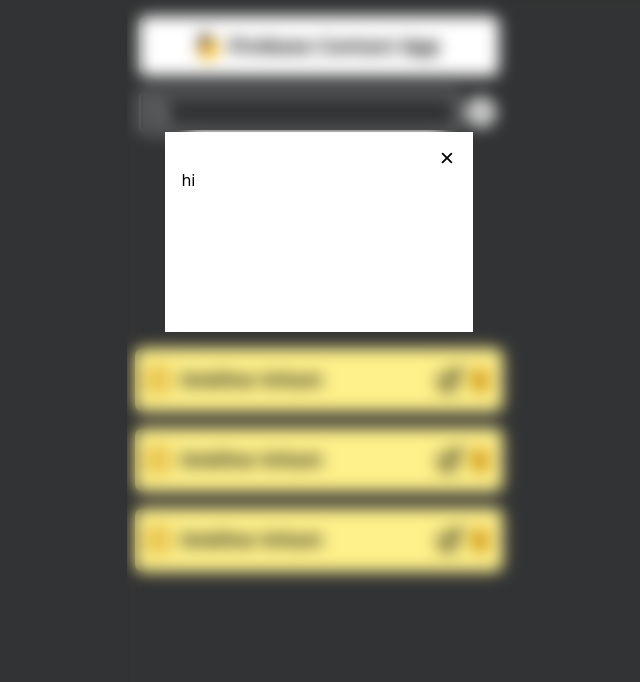
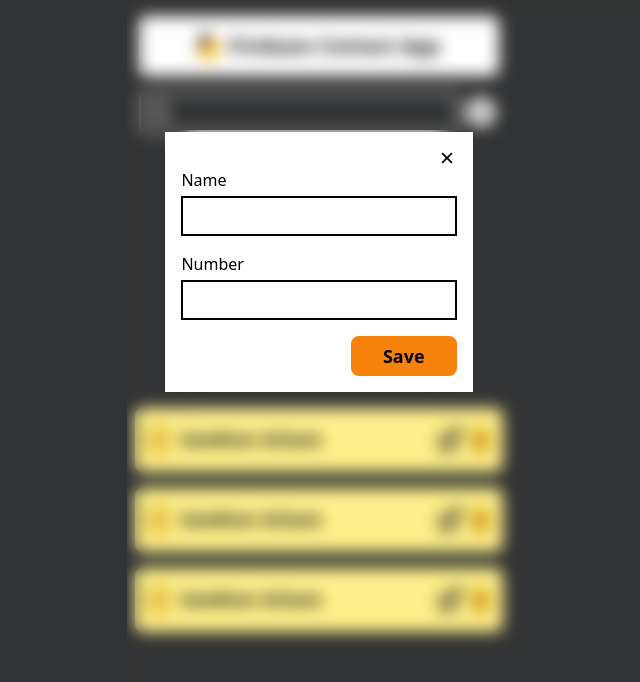
Before and after one commit to Istekhar-Arkam/Contact-App, a React (Vite) app: page / in a window 1280 px wide. Both pictures are taken after a click on the icon 802 px from the left and 112 px from the top of the page. Shown: the top 682 px of the page, without its empty margins (321-961 px from the left). Built offline with nearby package versions, Linux system fonts and the light colour scheme.

Commit message:
add formik

```diff
--- a/package.json
+++ b/package.json
@@ -10,6 +10,7 @@
     "preview": "vite preview"
   },
   "dependencies": {
+    "formik": "^2.4.6",
     "react": "^18.3.1",
     "react-dom": "^18.3.1",
     "react-icons": "^5.3.0"
--- a/src/components/addAndUpdate.jsx
+++ b/src/components/addAndUpdate.jsx
@@ -1,13 +1,59 @@
-import React from 'react'
-import Modal from "../components/modal"
-const AddAndUpdate = ({isOpen,onClose}) => {
+import React from "react";
+import Modal from "../components/modal";
+import { Formik, Form, Field } from "formik";
+import { addDoc, collection } from "firebase/firestore";
+import { db } from "../config/firebase";
+
+const AddAndUpdate = ({ isOpen, onClose }) => {
+  const AddAndUpdateContact = (contact) => {
+    const addContact = async (contact) => {
+      try {
+        const contactRef = collection(db, "contacts");
+        await addDoc(contactRef, contact);
+      } catch (error) {
+        console.log(error);
+      }
+    };
+  };
+
   return (
     <div>
-    <Modal isOpen={isOpen} onClose={onClose}>
-    hi
-  </Modal>
-  </div>
-  )
-}
+      <Modal isOpen={isOpen} onClose={onClose}>
+        <Formik
+          initialValues={{
+            name: "",
+            number: "",
+          }}
+          onSubmit={(values) => {
+            console.log(values);
+            addContact(values)
+          }}
+        >
+          <Form className="flex flex-col gap-4">
+            <div className="flex flex-col gap-1">
+              <label htmlFor="name">Name</label>
+              <Field
+                type="name"
+                name="name"
+                className="border-2 border-black h-10 px-2"
+              />
+            </div>
+            <div className="flex flex-col gap-1">
+              <label htmlFor="number">Number</label>
+              <Field
+                type="number"
+                name="number"
+                className="border-2 border-black h-10 px-2"
+              />
+            </div>
+            <button className="bg-orange border-1 px-8 py-1.5 self-end rounded-lg text-lg font-semibold">
+              Save
+            </button>
+          </Form>
+        </Formik>
+      </Modal>
+    </div>
+  );
+};
 
-export default AddAndUpdate
+export default AddAndUpdate;
--- a/src/config/firebase.js
+++ b/src/config/firebase.js
@@ -1,16 +1,19 @@
+// Import the functions you need from the SDKs you need
 import { initializeApp } from "firebase/app";
-import { getAnalytics } from "firebase/analytics";
 import { getFirestore } from "firebase/firestore";
+// TODO: Add SDKs for Firebase products that you want to use
+// https://firebase.google.com/docs/web/setup#available-libraries
 
+// Your web app's Firebase configuration
 const firebaseConfig = {
-  apiKey: "AIzaSyC30zYj-9lyt1fwQ2Avm3K9rcW7gHeq_pg",
-  authDomain: "contact-app-4c524.firebaseapp.com",
-  projectId: "contact-app-4c524",
-  storageBucket: "contact-app-4c524.appspot.com",
-  messagingSenderId: "664032120717",
-  appId: "1:664032120717:web:2d71f8cd68ae09ef37f7c4",
-  measurementId: "G-Z46RDXM6GW",
+  apiKey: "AIzaSyBmQ57JyoaMNnXOiMnPATsIqK9RaBpbQ9M",
+  authDomain: "vite-contact-c6f54.firebaseapp.com",
+  projectId: "vite-contact-c6f54",
+  storageBucket: "vite-contact-c6f54.appspot.com",
+  messagingSenderId: "428171401884",
+  appId: "1:428171401884:web:b6d54f73b9c96fb62ceb59"
 };
-const app = initializeApp(firebaseConfig);
-const analytics = getAnalytics(app);
-export const db = getFirestore(app);
+
+// Initialize Firebase
+export const app = initializeApp(firebaseConfig);
+export const db=getFirestore(app);
```
Also changed, not shown: 1 other file (tests, documents, lock files or other folders).
